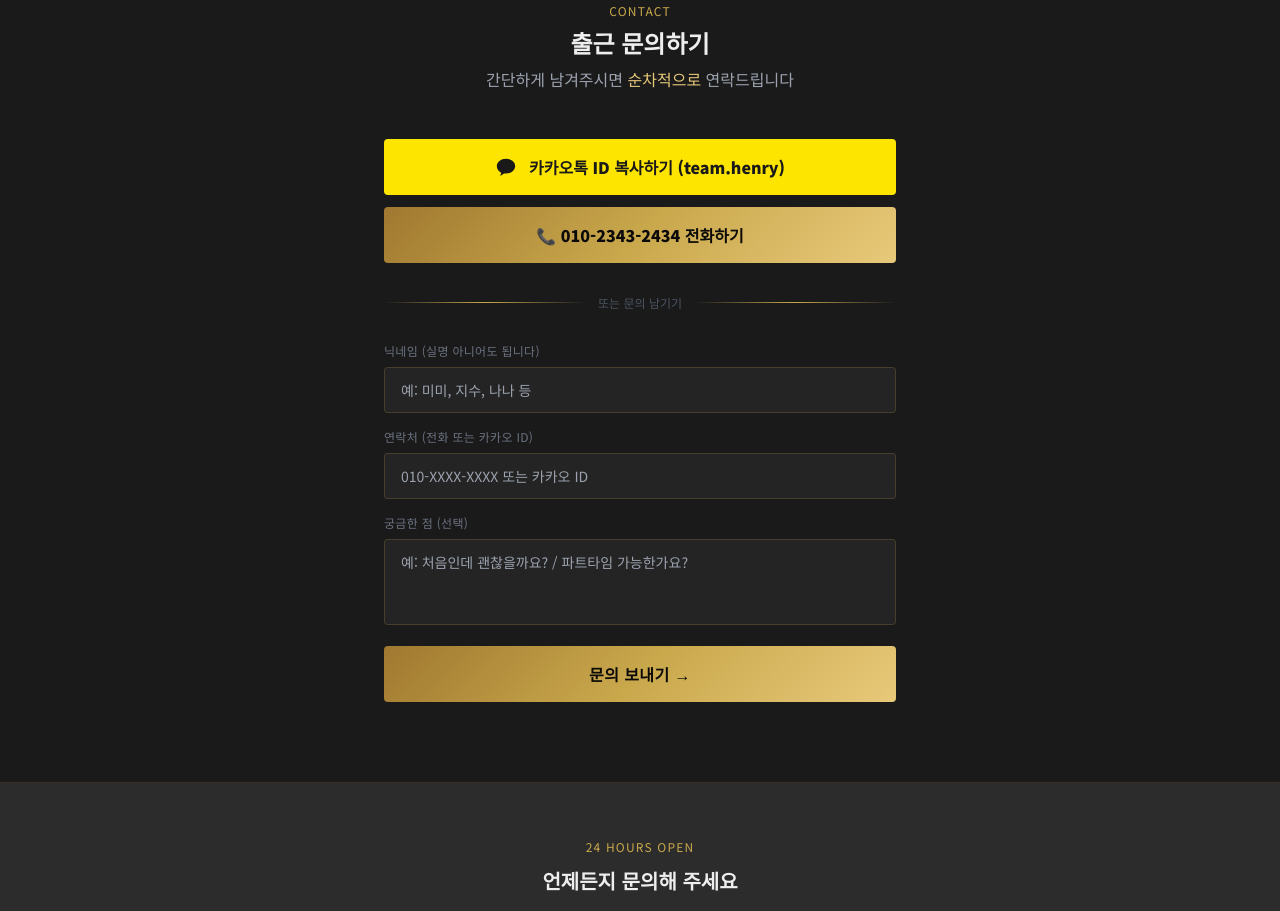
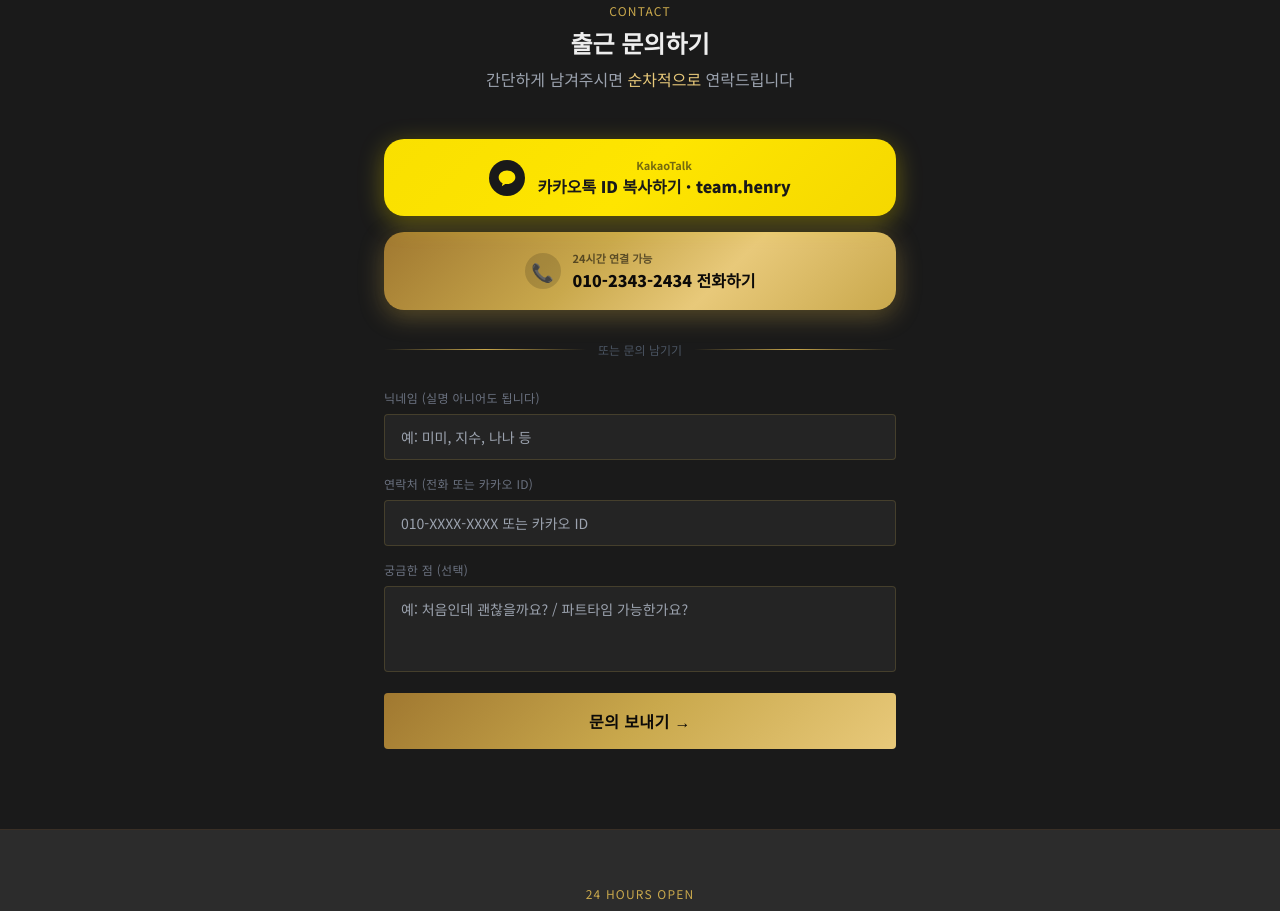
Before and after one commit to cyibest96-art/Dalto-girls-apply, a plain HTML site: page index.html in a window 1280 px wide. Shown: the part 5211-6122 px from the top of the page. Drawn offline with nearby package versions, Linux system fonts and the light colour scheme.

Commit message:
index: CTA 버튼 디자인 개선 - 라운드·그림자·아이콘 원형 배지

```diff
--- a/index.html
+++ b/index.html
@@ -568,17 +568,57 @@
         <p class="text-gray-400 text-base mt-2">간단하게 남겨주시면 <span style="color:var(--gold-light)">순차적으로</span> 연락드립니다</p>
       </div>
 
-      <div class="flex flex-col gap-3 mb-8">
-        <button onclick="copyKakao(this)"
-           class="kakao-btn font-black text-base px-6 py-4 rounded flex items-center justify-center gap-3">
-          <svg width="22" height="22" viewBox="0 0 24 24" fill="currentColor">
-            <path d="M12 3C6.48 3 2 6.69 2 11.25c0 2.92 1.88 5.49 4.72 6.97l-.96 3.56 4.12-2.72c.69.1 1.39.15 2.12.15 5.52 0 10-3.69 10-8.25S17.52 3 12 3z"/>
-          </svg>
-          카카오톡 ID 복사하기 (team.henry)
+      <div class="flex flex-col gap-4 mb-8">
+        <!-- 카카오톡 버튼 -->
+        <button onclick="copyKakao(this)" style="
+          background: linear-gradient(135deg, #F9E000 0%, #FEE500 50%, #F5D800 100%);
+          color: #191919;
+          border: none;
+          border-radius: 20px;
+          padding: 18px 24px;
+          font-weight: 900;
+          font-size: 16px;
+          cursor: pointer;
+          display: flex;
+          align-items: center;
+          justify-content: center;
+          gap: 12px;
+          width: 100%;
+          box-shadow: 0 6px 24px rgba(254,229,0,0.35), 0 2px 8px rgba(0,0,0,0.3);
+          position: relative;
+          overflow: hidden;
+          transition: transform 0.15s, box-shadow 0.15s;
+        " onmouseover="this.style.transform='translateY(-2px)';this.style.boxShadow='0 10px 32px rgba(254,229,0,0.45), 0 4px 12px rgba(0,0,0,0.3)'" onmouseout="this.style.transform='';this.style.boxShadow='0 6px 24px rgba(254,229,0,0.35), 0 2px 8px rgba(0,0,0,0.3)'">
+          <span style="background:#191919; border-radius:50%; width:36px; height:36px; display:flex; align-items:center; justify-content:center; flex-shrink:0;">
+            <svg width="20" height="20" viewBox="0 0 24 24" fill="#FEE500"><path d="M12 3C6.48 3 2 6.69 2 11.25c0 2.92 1.88 5.49 4.72 6.97l-.96 3.56 4.12-2.72c.69.1 1.39.15 2.12.15 5.52 0 10-3.69 10-8.25S17.52 3 12 3z"/></svg>
+          </span>
+          <span>
+            <span style="display:block; font-size:11px; font-weight:700; opacity:0.6; margin-bottom:1px;">KakaoTalk</span>
+            카카오톡 ID 복사하기 · team.henry
+          </span>
         </button>
-        <a href="tel:010-2343-2434"
-           class="cta-btn font-black text-base px-6 py-4 rounded flex items-center justify-center gap-2">
-          📞 010-2343-2434 전화하기
+
+        <!-- 전화 버튼 -->
+        <a href="tel:010-2343-2434" style="
+          background: linear-gradient(135deg, #A07830 0%, #C9A84C 40%, #E8C97A 65%, #C9A84C 100%);
+          color: #0C0A08;
+          border-radius: 20px;
+          padding: 18px 24px;
+          font-weight: 900;
+          font-size: 16px;
+          display: flex;
+          align-items: center;
+          justify-content: center;
+          gap: 12px;
+          text-decoration: none;
+          box-shadow: 0 6px 24px rgba(201,168,76,0.4), 0 2px 8px rgba(0,0,0,0.3);
+          transition: transform 0.15s, box-shadow 0.15s;
+        " onmouseover="this.style.transform='translateY(-2px)';this.style.boxShadow='0 10px 32px rgba(201,168,76,0.5), 0 4px 12px rgba(0,0,0,0.3)'" onmouseout="this.style.transform='';this.style.boxShadow='0 6px 24px rgba(201,168,76,0.4), 0 2px 8px rgba(0,0,0,0.3)'">
+          <span style="background:rgba(0,0,0,0.15); border-radius:50%; width:36px; height:36px; display:flex; align-items:center; justify-content:center; flex-shrink:0; font-size:18px;">📞</span>
+          <span>
+            <span style="display:block; font-size:11px; font-weight:700; opacity:0.6; margin-bottom:1px;">24시간 연결 가능</span>
+            010-2343-2434 전화하기
+          </span>
         </a>
       </div>
 
```
